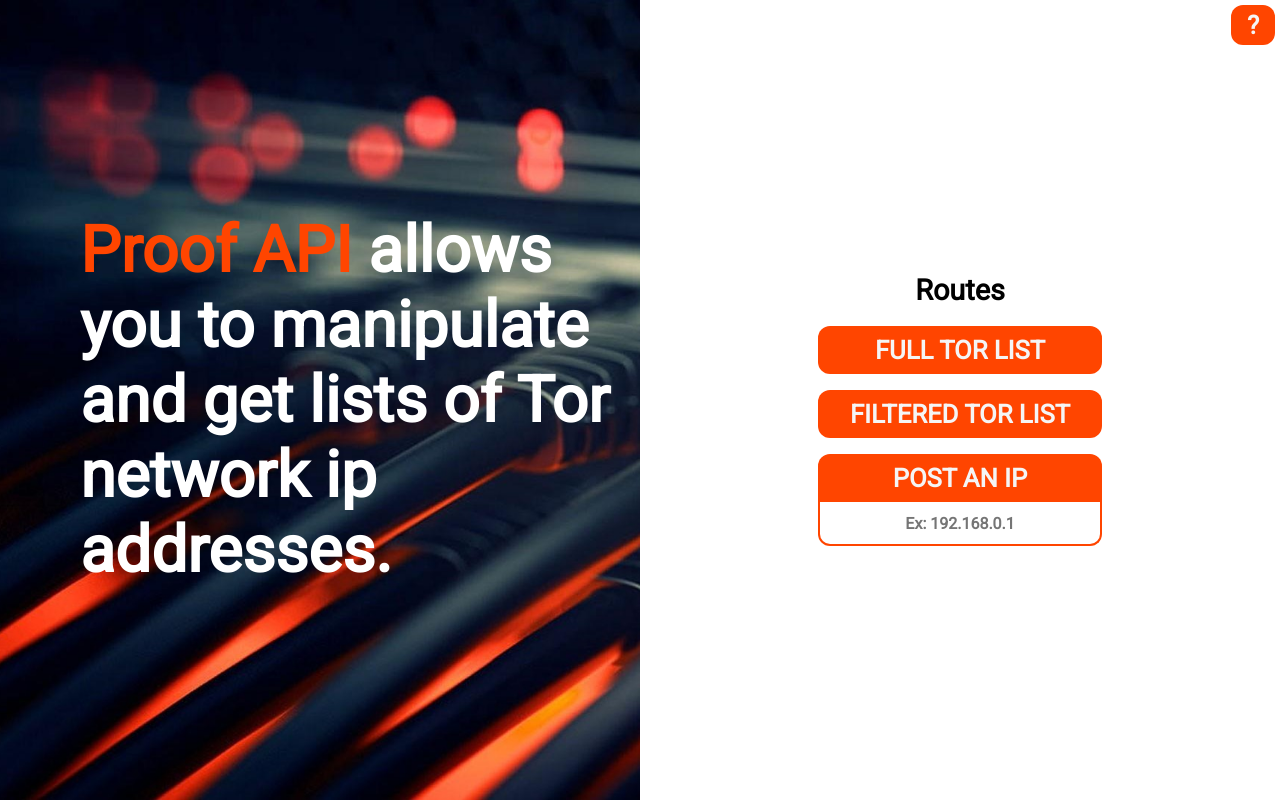
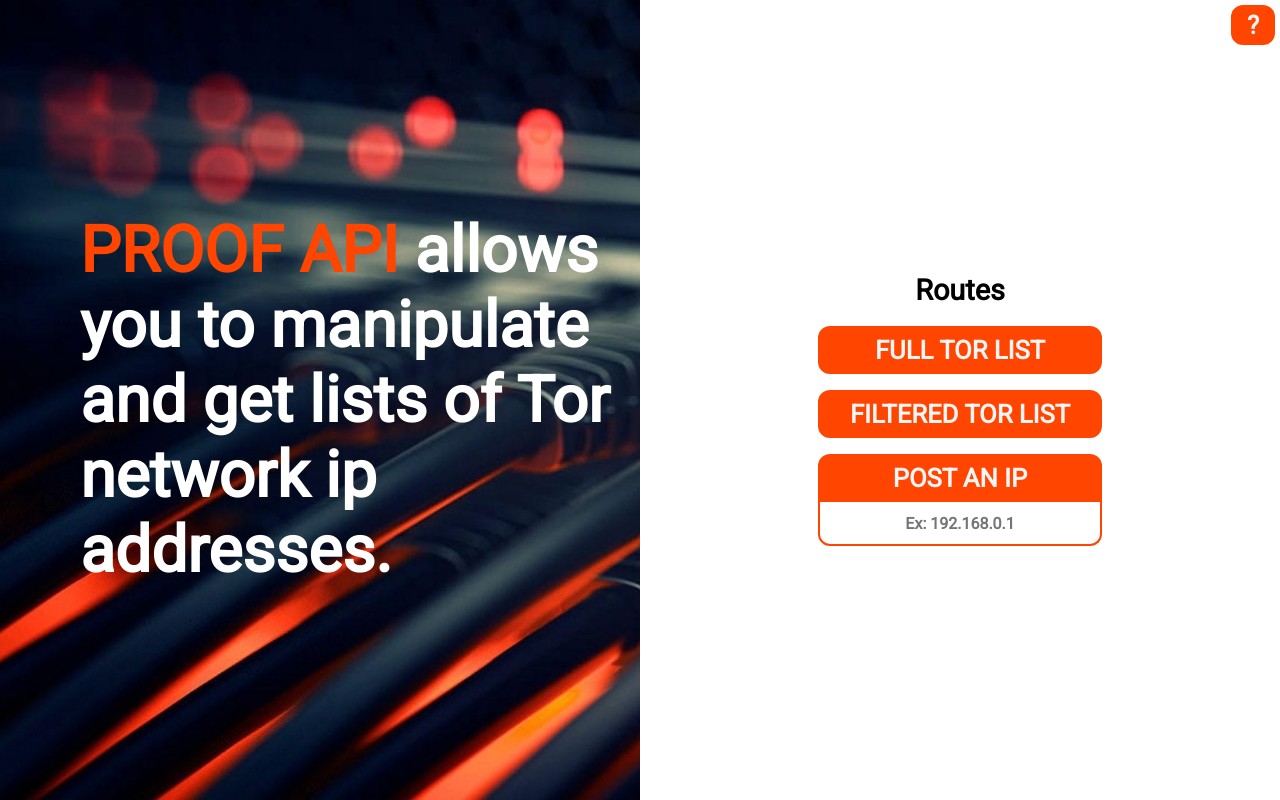
Before and after one commit to nicolasltb/rest_api_proof, a website: page templates/homepage.html in a window 1280 px wide. Drawn offline with Linux system fonts and the light colour scheme; files that its build step writes are made by us from their sources; files whose address does not match are found by name.

Commit message:
fixed typo in homepage

```diff
--- a/templates/homepage.html
+++ b/templates/homepage.html
@@ -45,7 +45,7 @@
         <div class="wrapper">
             <div class="img_bg">
                 <div class="img_content">
-                    <h1><strong>Proof API</strong> allows you to manipulate and get lists of Tor network ip addresses.
+                    <h1><strong>PROOF API</strong> allows you to manipulate and get lists of Tor network ip addresses.
                     </h1>
                 </div>
             </div>
```
